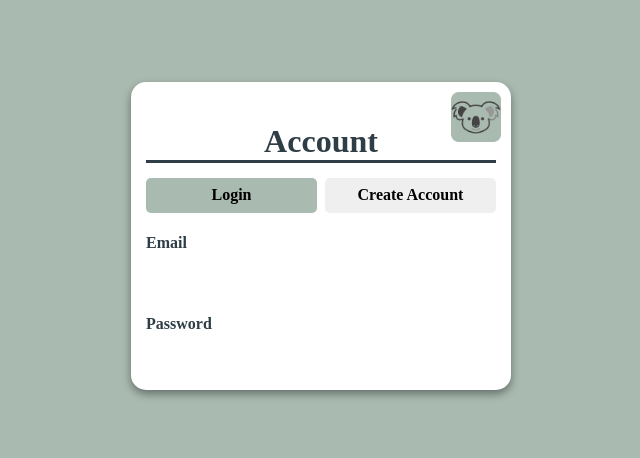
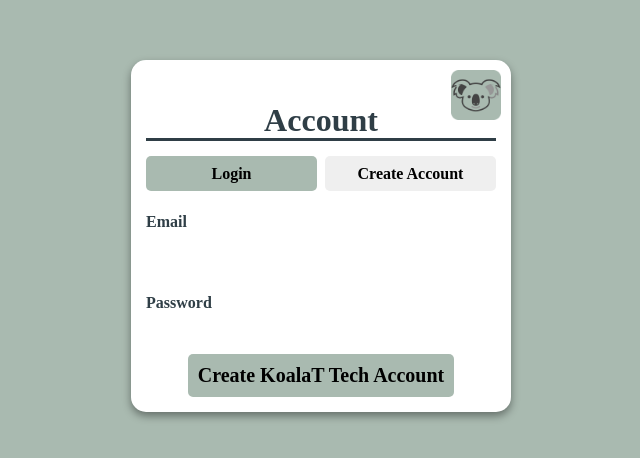
Before and after one commit to JmanJonz/koalat-budge-bud, a React (Vite) app in the folder frontend/: page /Login-Page in a window 1280 px wide. Shown: the part 164-622 px from the top of the page, without its empty margins (319-959 px from the left). Built offline with nearby package versions, Linux system fonts and the light colour scheme.

Commit message:
you can now create a new account saved to the db from the ui!!!!

```diff
--- a/frontend/src/components/page-components/login-page/login-page.jsx
+++ b/frontend/src/components/page-components/login-page/login-page.jsx
@@ -1,12 +1,83 @@
-import React, { useState } from 'react'
+import React, { useState, useEffect } from 'react'
 import styles from "./login-page.module.css"
 import { Link } from 'react-router-dom';
 
 export const LoginPage = () => {
+  const [formErrors, setFormErrors] = useState({});
+  const [serverMessage, setServerMessage] = useState("");
   const [accountActionType, setaccountActionType] = useState("login"); // built code delete this comment
+  const [formData, setFormData] = useState({
+    "username" : "",
+    "email" : "",
+    "password" : "",
+    "confirmPassword" : ""
+  });
+
+  // tempoary logs
+    	// This effect runs every time the formData state changes
+    useEffect(() => {
+      console.log("The form data has been updated:", formData);
+    }, [formData]); // The dependency array tells useEffect to run when formData changes
+
+  const loginOrCreateAccount = async (eventData) => {
+    eventData.preventDefault()
+    console.log("form submitted")
+
+    if (accountActionType === "create") {
+      setFormErrors({});
+      setServerMessage("");
+
+      if (formData.password !== formData.confirmPassword) {
+        setFormErrors({confirmPassword: "Passwords do not match."})
+        return
+      }
+
+      try {
+        const response = await fetch("https://budgebud.koalattech.app/gates/users", {
+          method: "POST",
+          headers: {
+            "Content-Type" : "application/json",
+          },
+          body : JSON.stringify({
+            username: formData.userName,
+            email: formData.email,
+            password: formData.password
+          })
+        })
+        const data = await response.json();
+
+        // check if the response was successful before processing
+          if (response.ok) {
+            console.log("success:", data);
+            setServerMessage("Account created successfully!")
+          } else {
+            // handle server-side validation or other errors
+              console.error("error", data)
+          }
+      } catch (error) {
+        // catch and handle any network or unexpected errors
+          console.error("fetch error:", error);
+          setServerMessage("A network error occurred. Please try again.")
+      }
+    } else if (accountActionType === "login") {
+      // login logic would go here
+    }
+  }
+
+  const handleFormDataChange = (eventData) => {
+    const { name, value } = eventData.target;
+    setFormData((prevFormData) => {
+      return {
+        ...prevFormData,
+        [name]: value
+      }
+    });
+  }
   return (
     <div className={styles.componentContainer}>
-        <form className={styles.formcontainer}>
+        <form
+        onSubmit={loginOrCreateAccount}
+        className={styles.formcontainer}>
           <h2>Account</h2>
           <Link to={"/Menu-Page"}><img className={styles.logo} src="/512ktbudgebudiconlogo.png" alt="logo" /></Link>
             <section>
@@ -18,21 +89,41 @@
             {accountActionType === "create"
             ? <section>
                 <h4>Username</h4>
-                <input type="text" />
+                <input
+                onChange={handleFormDataChange}
+                value={formData.userName}
+                name="userName"
+                type="text" />
             </section>
             : ""}
             <section>
                 <h4>Email</h4>
-                <input type="email" />
+                <input
+                onChange={handleFormDataChange}
+                value={formData.email}
+                name="email"
+                type="email" />
             </section>
             <section>
                 <h4>Password</h4>
-                <input type="password" />
+                <input
+                onChange={handleFormDataChange}
+                value={formData.password}
+                name="password"
+                type="password" />
             </section>
             {accountActionType === "create" ? <section>
                 <h4>Confirm Password</h4>
-                <input type="password" />
+                <input
+                onChange={handleFormDataChange}
+                value={formData.confirmPassword}
+                name="confirmPassword"
+                type="password" />
             </section> : ""}
+            <button
+            className={styles.submitButton}
+            type='submit'
+            >Create KoalaT Tech Account</button>
         </form>
     </div>
   )
--- a/frontend/src/components/page-components/login-page/login-page.module.css
+++ b/frontend/src/components/page-components/login-page/login-page.module.css
@@ -1,4 +1,12 @@
 
+.submitButton {
+    display: block;
+    margin: 0 auto;
+    background-color: #A9BAB0;
+    padding: 10px;
+    font-size: 1.25rem;
+    font-weight: bold;
+}
 .buttonSelected {
     background-color: #A9BAB0;
 }
--- a/frontend/src/components/reusable-components/button/button.module.css
+++ /dev/null
@@ -1,6 +0,0 @@
-.words {
-    padding: 5px;
-    font-weight: bold;
-    font-size: 60px;
-    color: purple;
-}
```
Also changed, not shown: frontend/src/components/reusable-components/button/button.jsx (deleted, +0 -8 lines).
